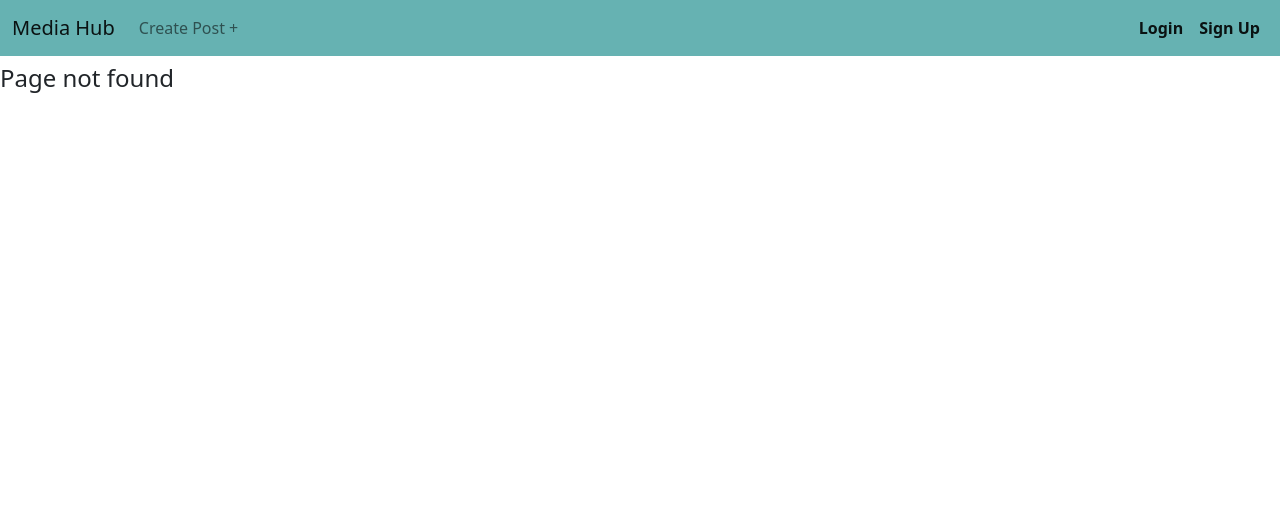
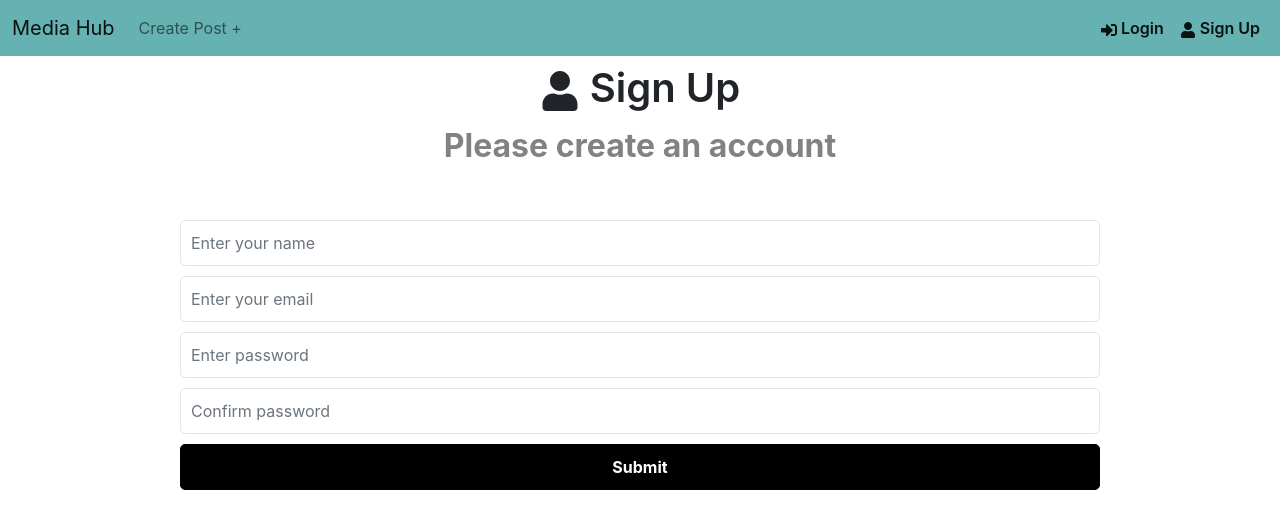
Before and after one commit to CEB-inc/front-end, a React (Vite) app: page /signup in a window 1280 px wide. Before the commit this address had no page. Shown: the top 528 px of the page. Built offline with nearby package versions, Linux system fonts and the light colour scheme.

Commit message:
initial commit, user pages added

```diff
--- a/package.json
+++ b/package.json
@@ -8,9 +8,11 @@
     "preview": "vite preview"
   },
   "dependencies": {
+    "@reduxjs/toolkit": "^1.8.3",
     "bootstrap": "^5.2.0-beta1",
     "react": "^18.0.0",
     "react-dom": "^18.0.0",
+    "react-icons": "^4.4.0",
     "react-router-dom": "^6.3.0"
   },
   "devDependencies": {
--- a/src/components/App.jsx
+++ b/src/components/App.jsx
@@ -8,6 +8,9 @@ import Card from './Card'
 import CategorySelection from './pages/CategorySelection'
 import NewEntry from './pages/NewEntry'
 import ShowEntry from './pages/ShowEntry'
+import Dashboard from './pages/Dashboard'
+import Login from './pages/Login'
+import SignUp from './pages/SignUp'
 
 
 function App() {
@@ -34,16 +37,22 @@ function App() {
 
   return (
     <BrowserRouter>
-      <Nav />
-      <Routes>
-        <Route path='/' element={<Home entries={entries} />} />
-        <Route path='/category' element={<CategorySelection />} />
-        <Route path='/entry/:id' element={<ShowEntryWrapper />} />
-        <Route path='/entry/new/:category' element={<NewEntry addEntry={addEntry} />} />
-        <Route path='*' element={<h4>Page not found</h4>} />
-      </Routes>
+        <Nav />
+        <Routes>
+          <Route path="/dashboard" element={<Dashboard />} />
+          <Route path="/login" element={<Login />} />
+          <Route path="/signup" element={<SignUp />} />
+          <Route path="/" element={<Home entries={entries} />} />
+          <Route path="/category" element={<CategorySelection />} />
+          <Route path="/entry/:id" element={<ShowEntryWrapper />} />
+          <Route
+            path="/entry/new/:category"
+            element={<NewEntry addEntry={addEntry} />}
+          />
+          <Route path="*" element={<h4>Page not found</h4>} />
+        </Routes>
     </BrowserRouter>
-  )
+  );
 }
 
 export default App
--- a/src/components/Nav.jsx
+++ b/src/components/Nav.jsx
@@ -1,5 +1,6 @@
 import { Link } from 'react-router-dom'
 import '../index.css'
+import {FaSignInAlt, FaSignOutAlt, FaUser} from 'react-icons/fa'
 
 function Nav() {
 	return (
@@ -15,8 +16,8 @@ function Nav() {
 						<Link className="nav-link" to="/category">Create Post +</Link>
 					</div>
 					<div className="navbar-nav">
-						<Link className="nav-link active fw-semibold" to="">Login</Link>
-						<Link className="nav-link active fw-semibold" to="">Sign Up</Link>
+						<Link className="nav-link active fw-semibold" to="/login"> <FaSignInAlt /> Login</Link>
+						<Link className="nav-link active fw-semibold" to="/signup"> <FaUser /> Sign Up</Link>
 					</div>
 				</div>
 			</div>
--- /dev/null
+++ b/src/components/pages/Dashboard.jsx
@@ -0,0 +1,9 @@
+
+
+function Dashboard() {
+  return (
+    <div>Dashboard</div>
+  )
+}
+
+export default Dashboard
--- /dev/null
+++ b/src/components/pages/Login.jsx
@@ -0,0 +1,69 @@
+import { useState, useEffect } from "react";
+import { FaSignInAlt } from "react-icons/fa";
+
+function Login() {
+  const [formData, setFormData] = useState({
+    email: "",
+    password: "",
+  });
+
+  const { email, password } = formData;
+
+  const onChange = (e) => {
+    setFormData((prevState) => ({
+      ...prevState,
+      [e.target.name]: e.target.value,
+    }));
+  };
+
+  const onSubmit = (e) => {
+    e.preventDefault();
+  };
+
+  return (
+    <>
+      <div className="container">
+        <section className="heading">
+          <h1>
+            <FaSignInAlt /> Login
+          </h1>
+          <p>Login and join the community</p>
+        </section>
+
+        <section className="form">
+          <form onSubmit={onSubmit}>
+            <div className="form-group">
+              <input
+                type="email"
+                className="form-control"
+                id="email"
+                name="email"
+                value={email}
+                placeholder="Enter your email"
+                onChange={onChange}
+              />
+            </div>
+            <div className="form-group">
+              <input
+                type="password"
+                className="form-control"
+                id="password"
+                name="password"
+                value={password}
+                placeholder="Enter password"
+                onChange={onChange}
+              />
+            </div>
+            <div className="form-group">
+              <button type="submit" className="btn btn-block">
+                Submit
+              </button>
+            </div>
+          </form>
+        </section>
+      </div>
+    </>
+  );
+}
+
+export default Login;
--- /dev/null
+++ b/src/components/pages/SignUp.jsx
@@ -0,0 +1,91 @@
+import { useState, useEffect } from 'react'
+import { FaUser} from 'react-icons/fa'
+
+function SignUp() {
+  const [formData, setFormData] = useState({
+    name: '',
+    email: '',
+    password: '',
+    password2: '',
+  })
+
+  const { name, email, password, password2 } = formData
+
+  const onChange = (e) => {
+    setFormData((prevState) => ({
+      ...prevState,
+      [e.target.name]: e.target.value,
+    }))
+  }
+
+  const onSubmit = (e) => {
+    e.preventDefault()
+  }
+
+  return (
+    <>
+      <div className="container">
+        <section className="heading">
+          <h1>
+            <FaUser /> Sign Up
+          </h1>
+          <p>Please create an account</p>
+        </section>
+
+        <section className="form">
+          <form onSubmit={onSubmit}>
+            <div className="form-group">
+              <input
+                type="text"
+                className="form-control"
+                id="name"
+                name="name"
+                value={name}
+                placeholder="Enter your name"
+                onChange={onChange}
+              />
+            </div>
+            <div className="form-group">
+              <input
+                type="email"
+                className="form-control"
+                id="email"
+                name="email"
+                value={email}
+                placeholder="Enter your email"
+                onChange={onChange}
+              />
+            </div>
+            <div className="form-group">
+              <input
+                type="password"
+                className="form-control"
+                id="password"
+                name="password"
+                value={password}
+                placeholder="Enter password"
+                onChange={onChange}
+              />
+            </div>
+            <div className="form-group">
+              <input
+                type="password"
+                className="form-control"
+                id="password2"
+                name="password2"
+                value={password2}
+                placeholder="Confirm password"
+                onChange={onChange}
+              />
+            </div>
+            <div className="form-group">
+              <button type="submit" className="btn btn-block">Submit</button>
+            </div>
+          </form>
+        </section>
+      </div>
+    </>
+  );
+}
+
+export default SignUp
--- a/src/index.css
+++ b/src/index.css
@@ -1,7 +1,13 @@
+* {
+  margin: 0;
+  padding: 0;
+  box-sizing: border-box;
+}
+
 body {
   margin: 0;
-  background-color: #fbefdf
-  font-family: -apple-system, BlinkMacSystemFont, 'Segoe UI', 'Roboto', 'Oxygen',
+  background-color: #ffffff;
+  font-family: '-apple-system', 'BlinkMacSystemFont', 'Segoe UI', 'Roboto', 'Oxygen',
     'Ubuntu', 'Cantarell', 'Fira Sans', 'Droid Sans', 'Helvetica Neue',
     sans-serif;
   -webkit-font-smoothing: antialiased;
@@ -21,3 +27,118 @@ code {
   background-color: #008080;
   color: white;
 }
+
+h1,
+h2,
+h3 {
+  font-weight: 600;
+  margin-bottom: 10px;
+}
+
+.container {
+  width: 100%;
+  max-width: 960px;
+  margin: 0 auto;
+  padding: 0 20px;
+  text-align: center;
+}
+
+.header {
+  display: flex;
+  justify-content: space-between;
+  align-items: center;
+  padding: 20px 0;
+  border-bottom: 1px solid #e6e6e6;
+  margin-bottom: 60px;
+}
+
+.header ul {
+  display: flex;
+  align-items: center;
+  justify-content: space-between;
+}
+
+.header ul li {
+  margin-left: 20px;
+}
+
+.header ul li a {
+  display: flex;
+  align-items: center;
+}
+
+.header ul li a:hover {
+  color: #777;
+}
+
+.header ul li a svg {
+  margin-right: 5px;
+}
+
+.heading {
+  font-size: 2rem;
+  font-weight: 700;
+  margin-bottom: 50px;
+  padding: 0 20px;
+}
+
+.heading p {
+  color: #828282;
+}
+
+.form-group {
+  margin-bottom: 10px;
+}
+
+.form-group input,
+.form-group textarea,
+.form-group select {
+  width: 100%;
+  padding: 10px;
+  border: 1px solid #e6e6e6;
+  border-radius: 5px;
+  margin-bottom: 10px;
+  font-family: inherit;
+}
+
+.form-group label {
+  text-align: left;
+  display: block;
+  margin: 0 0 5px 3px;
+}
+
+.btn {
+  padding: 10px 20px;
+  border: 1px solid #000;
+  border-radius: 5px;
+  background: #000;
+  color: #fff;
+  font-size: 16px;
+  font-weight: 700;
+  cursor: pointer;
+  text-align: center;
+  appearance: button;
+  display: flex;
+  align-items: center;
+  justify-content: center;
+}
+
+.btn-block {
+  width: 100%;
+  margin-bottom: 20px;
+}
+
+
+@media (max-width: 600px) {
+  .form {
+    width: 90%;
+  }
+
+  .heading h1 {
+    font-size: 2rem;
+  }
+
+  .heading p {
+    font-size: 1.5rem;
+  }
+}
```
Also changed, not shown: 1 other file (tests, documents, lock files or other folders).
